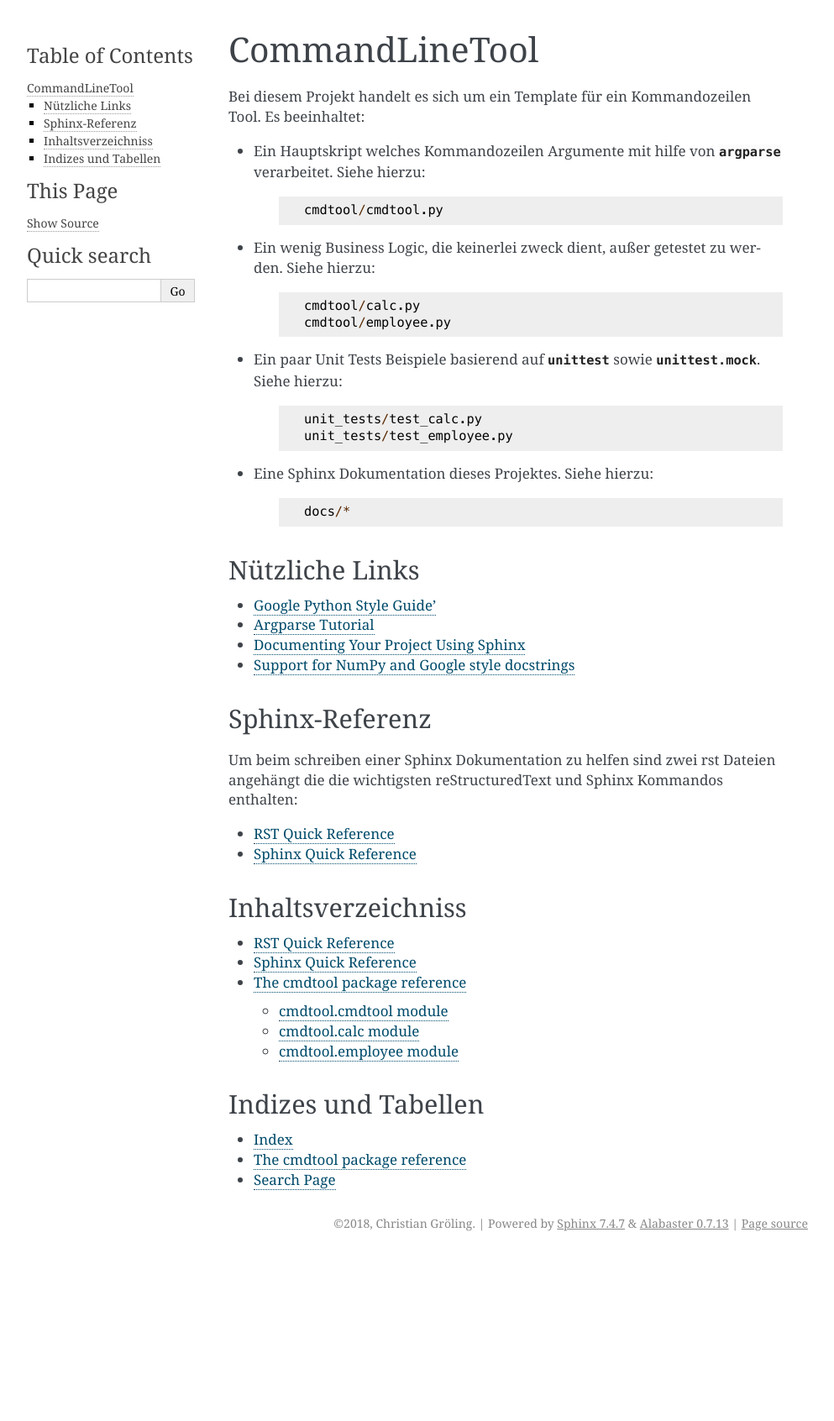
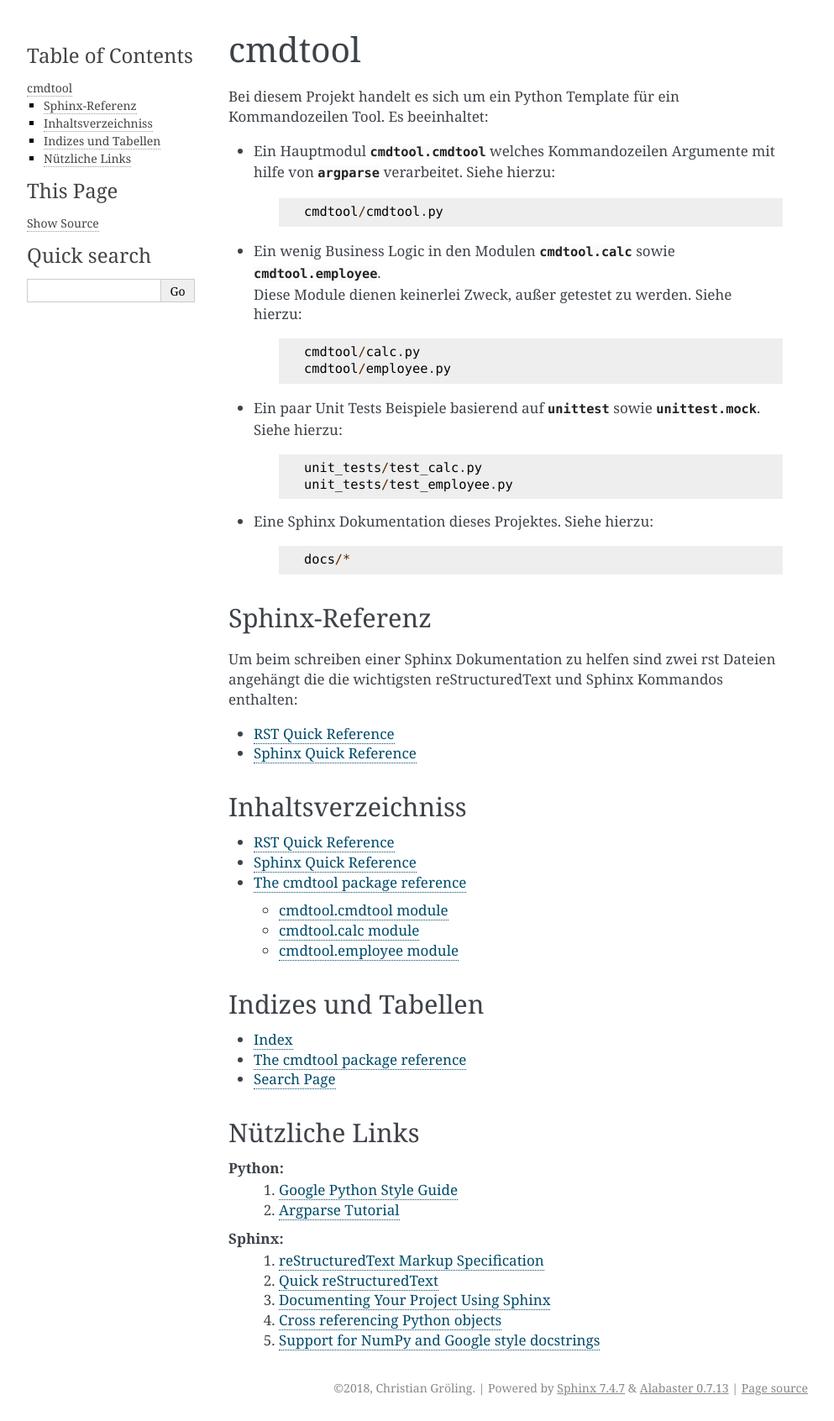
Before and after one commit to DocDilbert/PythonTemplates, a Sphinx documentation site: the page built from cmdtool/docs/index.rst, in a window 1280 px wide. Shown: the whole page at 84% size, without its empty margins (148-1141 px from the left). Built offline with Sphinx 7.4.7, drawn with Linux system fonts in a browser that asks for light colours; before the commit the page ends 1496 px from its top, so only the background shows below that.

Commit message:
Updated documentation

```diff
--- a/cmdtool/docs/conf.py
+++ b/cmdtool/docs/conf.py
@@ -19,7 +19,7 @@ sys.path.insert(0, os.path.abspath('../'))
 
 # -- Project information -----------------------------------------------------
 
-project = 'CommandLineTool'
+project = 'cmdtool'
 copyright = '2018, Christian Gröling'
 author = 'Christian Gröling'
 
--- a/cmdtool/docs/index.rst
+++ b/cmdtool/docs/index.rst
@@ -1,40 +1,35 @@
-.. Command Line Tool Template documentation master file, created by
+.. cmdtool documentation master file, created by
    sphinx-quickstart on Sun Dec 30 15:19:55 2018.
    You can adapt this file completely to your liking, but it should at least
    contain the root `toctree` directive.
 
-CommandLineTool
+cmdtool
 ======================================================
-Bei diesem Projekt handelt es sich um ein Template für ein Kommandozeilen Tool. Es beeinhaltet:
+Bei diesem Projekt handelt es sich um ein Python Template für ein Kommandozeilen Tool. Es beeinhaltet:
 
-* Ein Hauptskript welches Kommandozeilen Argumente mit hilfe von :py:mod:`argparse` verarbeitet. Siehe hierzu:
-    .. code-block:: c
+* Ein Hauptmodul :py:mod:`cmdtool.cmdtool` welches Kommandozeilen Argumente mit hilfe von :py:mod:`argparse` verarbeitet. Siehe hierzu:
+    ::
 
         cmdtool/cmdtool.py
-* Ein wenig Business Logic, die keinerlei zweck dient, außer getestet zu werden. Siehe hierzu:
-    .. code-block:: c
+* | Ein wenig Business Logic in den Modulen :py:mod:`cmdtool.calc` sowie :py:mod:`cmdtool.employee`.
+  | Diese Module dienen keinerlei Zweck, außer getestet zu werden. Siehe hierzu:
+
+    ::
 
         cmdtool/calc.py
         cmdtool/employee.py
 * Ein paar Unit Tests Beispiele basierend auf :py:mod:`unittest` sowie :py:mod:`unittest.mock`. Siehe hierzu:
-    .. code-block:: c
+    ::
 
         unit_tests/test_calc.py
         unit_tests/test_employee.py
 * Eine Sphinx Dokumentation dieses Projektes. Siehe hierzu:
-    .. code-block:: python
+    ::
 
         docs/*
 
-Nützliche Links
----------------
-* `Google Python Style Guide' <http://google.github.io/styleguide/pyguide.html>`_
-* `Argparse Tutorial <https://docs.python.org/3/howto/argparse.html>`_
-* `Documenting Your Project Using Sphinx <https://pythonhosted.org/an_example_pypi_project/sphinx.html>`_
-* `Support for NumPy and Google style docstrings <https://www.sphinx-doc.org/en/master/usage/extensions/napoleon.html>`_
-
 Sphinx-Referenz
----------------
+-------------------
 Um beim schreiben einer Sphinx Dokumentation zu helfen sind zwei rst Dateien
 angehängt die die wichtigsten reStructuredText und Sphinx Kommandos enthalten:
 
@@ -55,3 +50,16 @@ Indizes und Tabellen
 * :ref:`genindex`
 * :ref:`cmdtool_doc`
 * :ref:`search`
+
+Nützliche Links
+-------------------
+**Python:**
+    #. `Google Python Style Guide <http://google.github.io/styleguide/pyguide.html>`_
+    #. `Argparse Tutorial <https://docs.python.org/3/howto/argparse.html>`_
+
+**Sphinx:**
+    #. `reStructuredText Markup Specification <http://docutils.sourceforge.net/docs/ref/rst/restructuredtext.html>`_
+    #. `Quick reStructuredText <http://docutils.sourceforge.net/docs/user/rst/quickref.html>`_
+    #. `Documenting Your Project Using Sphinx <https://pythonhosted.org/an_example_pypi_project/sphinx.html>`_
+    #. `Cross referencing Python objects <http://www.sphinx-doc.org/en/master/usage/restructuredtext/domains.html#cross-referencing-python-objects>`_
+    #. `Support for NumPy and Google style docstrings <https://www.sphinx-doc.org/en/master/usage/extensions/napoleon.html>`_
--- a/cmdtool/docs/quick-rst.rst
+++ b/cmdtool/docs/quick-rst.rst
@@ -16,7 +16,6 @@ RST Quick Reference
 
  .. _Link: http://en.wikipedia.org/wiki/Link_(The_Legend_of_Zelda)
  .. image:: images/python-logo.png
-    :scale: 50 %
  .. A comment block starts with two periods, can continue indented.
 
  A paragraph is one or more lines of un-indented text, separated
```
Also changed, not shown: 3 other files.
